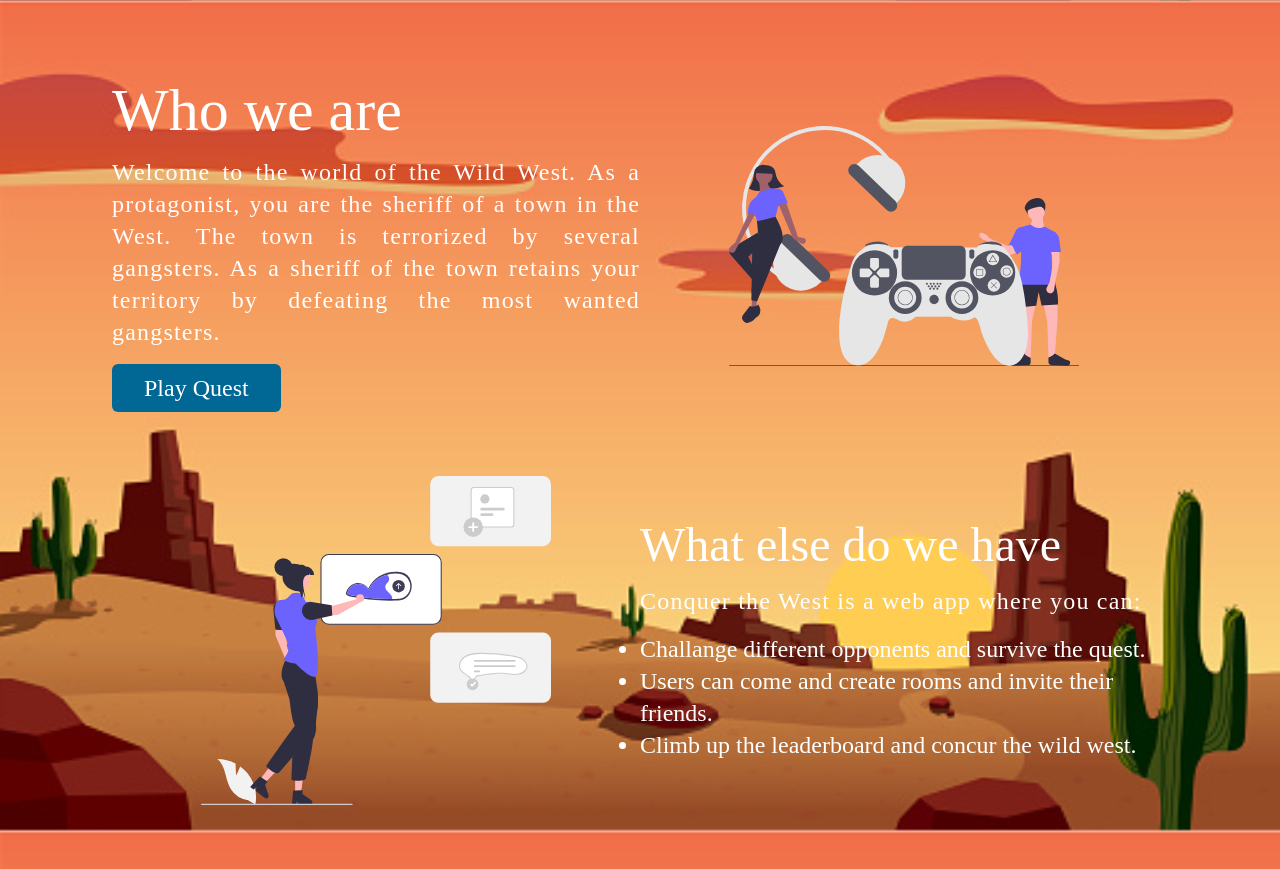
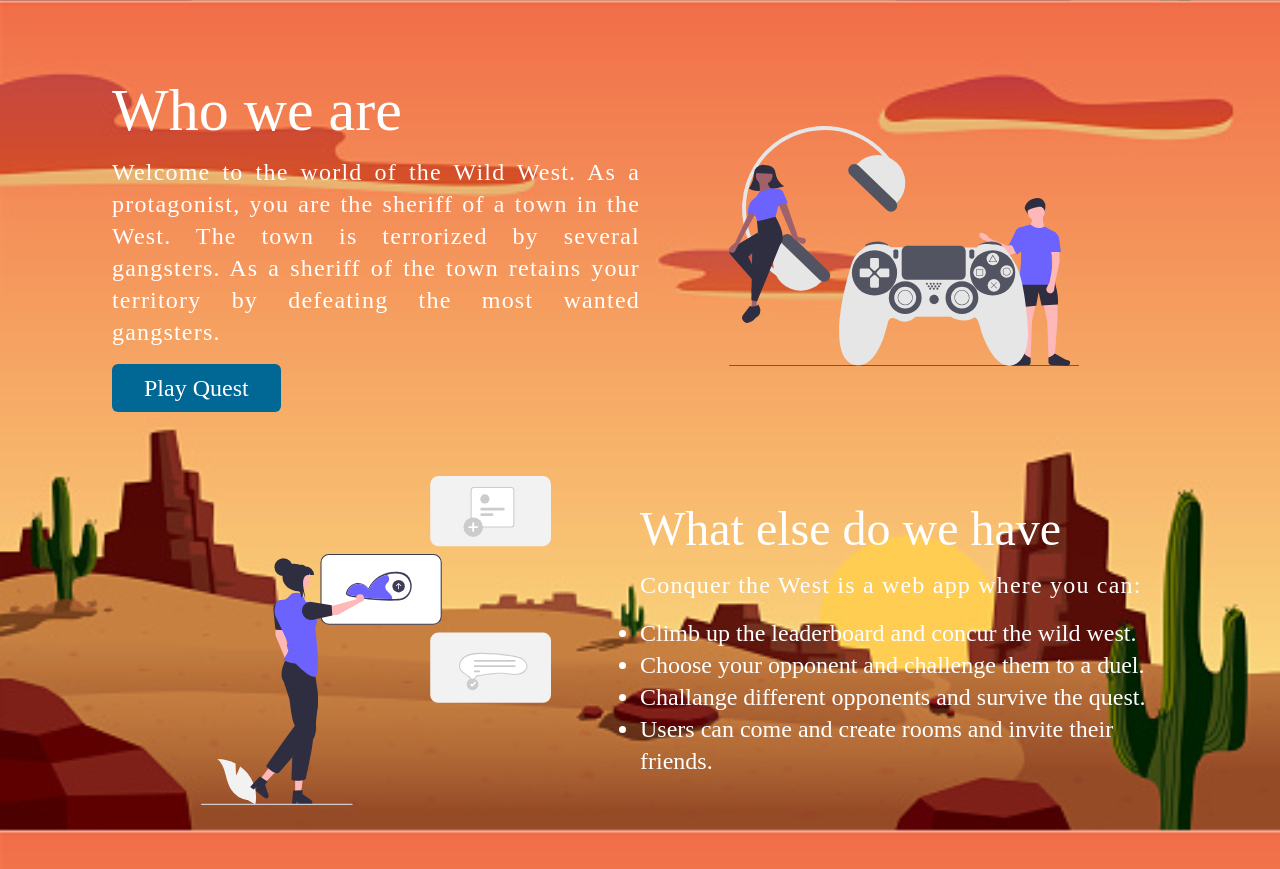
Before and after one commit to Harshal0902/YeeHaw-Hacks-2, a React (Create React App) app in the folder client/: page /home in a window 1280 px wide. Built offline with nearby package versions, Linux system fonts and the light colour scheme; no server answers.

Commit message:
✨ Update home page

```diff
--- a/client/src/pages/Home.js
+++ b/client/src/pages/Home.js
@@ -32,9 +32,10 @@ export default function Home() {
           <p className='text-2xl md:text-2xl py-4 tracking-wider'> Conquer the West is a web app where you can:
           </p>
           <ul className="text-2xl">
+            <li className="list-disc">Climb up the leaderboard and concur the wild west.</li>
+            <li className="list-disc">Choose your opponent and challenge them to a duel.</li>
             <li className="list-disc">Challange different opponents and survive the quest.</li>
             <li className="list-disc">Users can come and create rooms and invite their friends.</li>
-            <li className="list-disc">Climb up the leaderboard and concur the wild west.</li>
           </ul>
         </div>
       </div>
```
